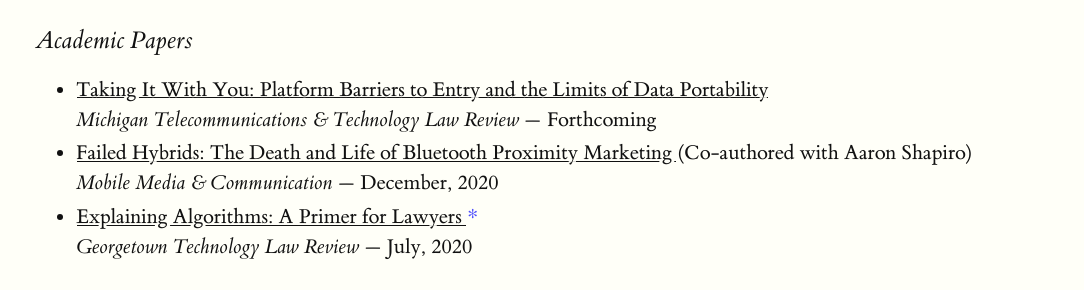
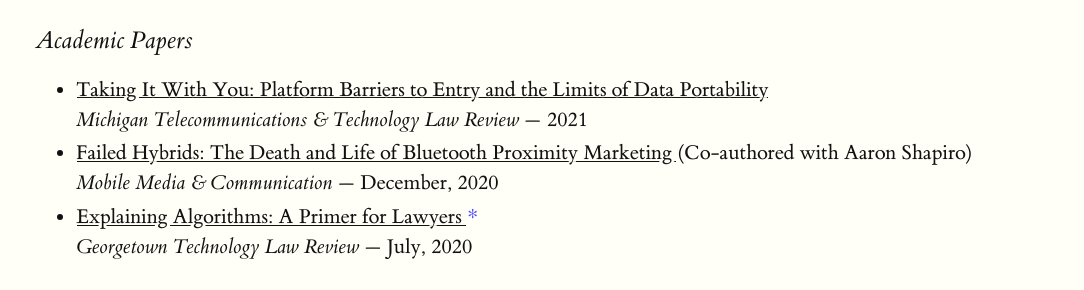
Before and after one commit to gajeam/gajeam.github.io, a Jekyll site: the page built from index.html, in a window 1280 px wide and 900 px high, scrolled down 326 px. Shown: the part 153-443 px from the top of the window, without its empty margins (92-1176 px from the left). Built offline with Jekyll 4.4.1, drawn with Linux system fonts in a browser that asks for light colours.

Commit message:
Updated Taking it With You

```diff
--- a/_data/links.yaml
+++ b/_data/links.yaml
@@ -3,8 +3,8 @@
     list:
       - name: "Taking It With You: Platform Barriers to Entry and the Limits of Data Portability"
         publisher: Michigan Telecommunications & Technology Law Review
-        link: https://papers.ssrn.com/sol3/papers.cfm?abstract_id=3550870
-        date: Forthcoming
+        link: https://repository.law.umich.edu/mtlr/vol27/iss2/3/
+        date: "2021"
         fave: false
       - name: "Failed Hybrids: The Death and Life of Bluetooth Proximity Marketing"
         publisher: Mobile Media & Communication
```
